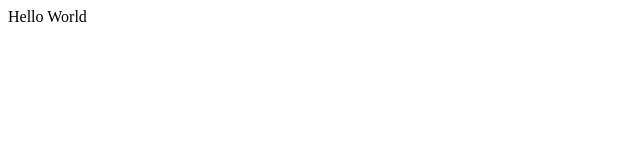
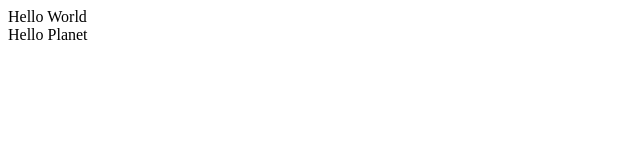
Before and after one commit to omardieh/my-first-git-project, a plain HTML site: page index.html in a window 1280 px wide. Shown: the full height of the page, 0-640 px from the left. Drawn offline with Linux system fonts and the light colour scheme.

Commit message:
my second commit

```diff
--- a/index.html
+++ b/index.html
@@ -8,5 +8,6 @@
   </head>
   <body>
     <div>Hello World</div>
+    <div>Hello Planet</div>
   </body>
 </html>
```
